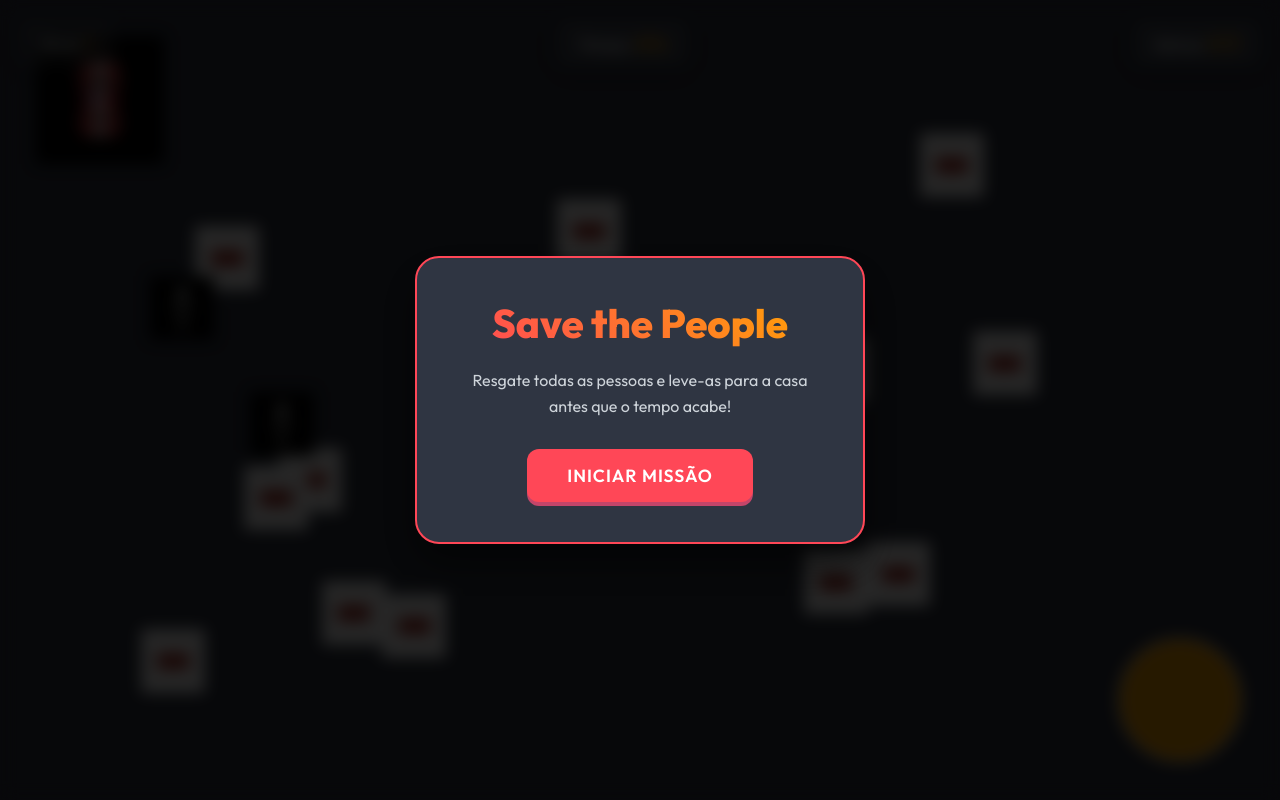
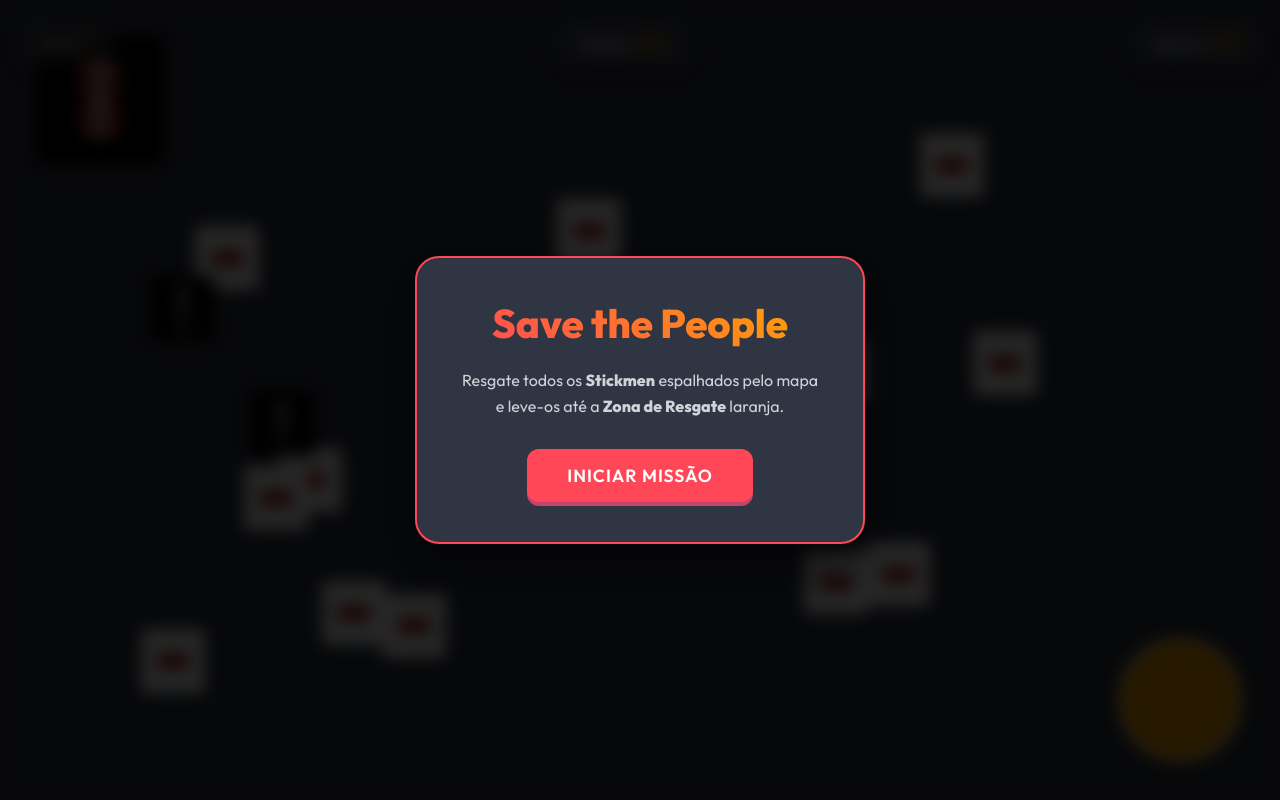
Before and after one commit to lobertolaccini-ship-it/Save-the-People, a plain HTML site: page index.html in a window 1280 px wide. Drawn offline with nearby package versions, Linux system fonts and the light colour scheme.

Commit message:
Update index.html

```diff
--- a/index.html
+++ b/index.html
@@ -25,7 +25,8 @@
         <div id="overlay">
             <div id="menu-content" class="modal">
                 <h1>Save the People</h1>
-                <p>Resgate todas as pessoas e leve-as para a casa antes que o tempo acabe!</p>
+                <p>Resgate todos os <strong>Stickmen</strong> espalhados pelo mapa e leve-os até a <strong>Zona de
+                        Resgate</strong> laranja.</p>
                 <button id="start-btn">Iniciar Missão</button>
             </div>
 
```
